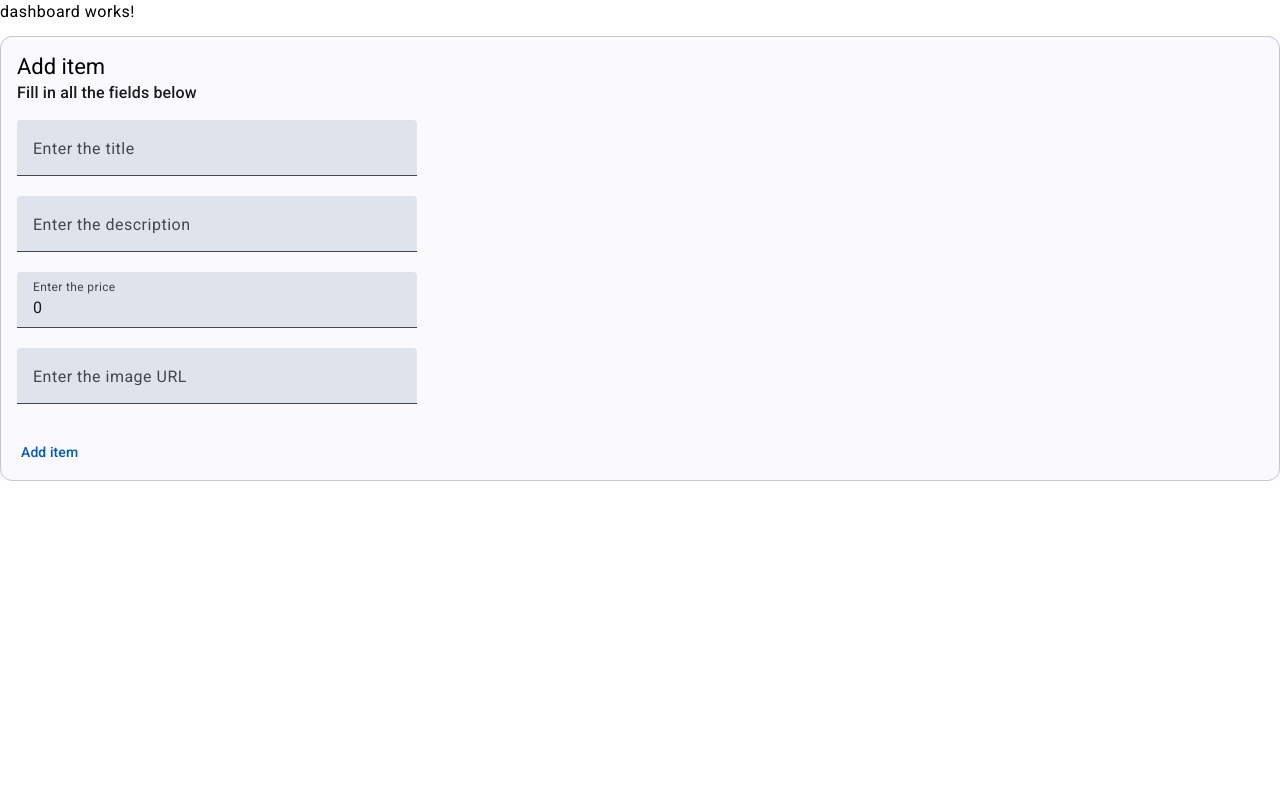
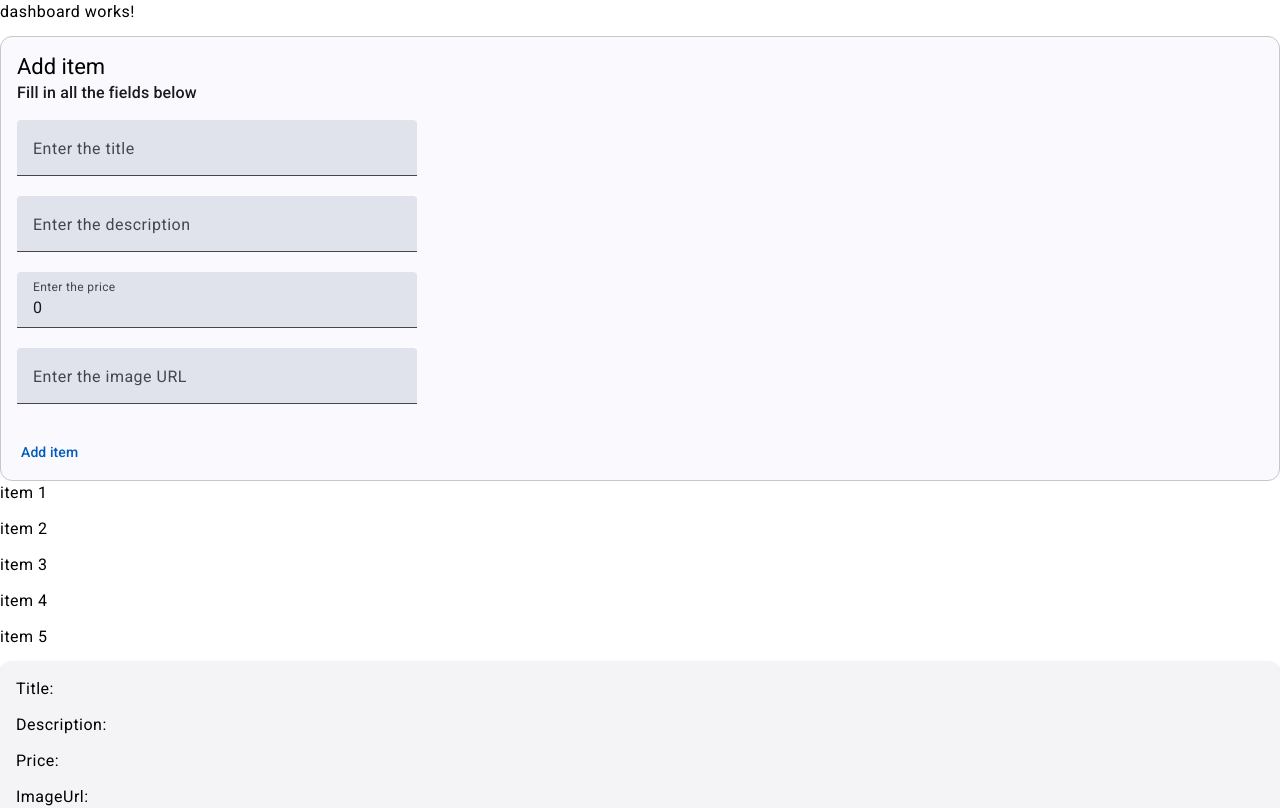
Before and after one commit to ancaditiu/onlineshop, an Angular app: page /dashboard in a window 1280 px wide. Shown: the top 808 px of the page. Built offline with nearby package versions, Linux system fonts and the light colour scheme.

Commit message:
added new component and connect up to API

```diff
--- a/src/app/add-edit-item/add-edit-item.component.css
+++ b/src/app/add-edit-item/add-edit-item.component.css
@@ -18,5 +18,6 @@
 
 /*prioritate stiluri: id, clasa, tip de element dar inainte de toate e inline-style - cel care se scrie direct in element in fisierul html */
 
-
+/*"ng generate service <nume fisier>" - comanda pt generare service */
+/*"ng generate component <nume componenta>" - comanda pt generare componenta angular */
 /*"!important" : are prioritatea cea mai mare daca e scris pe o proprietate in css*/
--- a/src/app/add-edit-item/add-edit-item.component.ts
+++ b/src/app/add-edit-item/add-edit-item.component.ts
@@ -5,9 +5,10 @@ import {MatFormField, MatFormFieldModule} from "@angular/material/form-field";
 import {MatIconModule} from "@angular/material/icon";
 import {FormsModule} from "@angular/forms";
 import {MatInputModule} from "@angular/material/input";
+import {ItemService} from "../item.service";
 
 @Component({
-  selector: 'app-add-edit-item', // il folosim pentru a apela componenta de angular: <app-add-edit-item> </app-add-edit-item>
+  selector: 'app-add-edit-item', // il folosim pentru a apela componenta de angular in celelalte : <app-add-edit-item> </app-add-edit-item>
   standalone: true,
   imports: [
     MatCardModule,
@@ -28,18 +29,35 @@ export class AddEditItemComponent {
   price: number=0;
   imageUrl: string ="";
 
+  constructor(private itemService: ItemService) {
+    // eu: dependency injection - ajuta sa nu mai cream obiectul - nu mai cream noi cu new - se creaza singur daca clasa (in cazul nostru item.service) are "injectable"
+    // trainer: dependency injection - ne ajuta injectam obiecte in constructori
+    // angular se va ocupa de initializarea lor ( corespondent Bean din Java Spring)
+  }
+
   // in typescript intai scriem numele si apoi tipul variabilei si apoi valoarea
   // in typescript variabilele pot fi initializate direct cu valoare, fara tip, si se atribuie tipul in functie de valoare
   // value = "";
   // value = 1;
   // value = 'salut'; // in typescript string se scrie si intre ' ' nu doar intre " "
 
-  //metoda
+  // metoda
   showValue(){
     // console.log(this.value) // console.log e echivalent system.out.println din java
-    console.log(this.title)
-    console.log(this.description)
-    console.log(this.price)
-    console.log(this.imageUrl)
+    console.log(this.title);
+    console.log(this.description);
+    console.log(this.price);
+    console.log(this.imageUrl);
+
+    // this.itemService.displayinfo(); // ; in typescript e optional
+
+    let item={
+      title:this.title,
+      description:this.description,
+      price:this.price,
+      imageUrl: this.imageUrl
+    };
+
+    this.itemService.createItem(item);
   }
 }
--- a/src/app/app.config.ts
+++ b/src/app/app.config.ts
@@ -3,7 +3,8 @@ import { provideRouter } from '@angular/router';
 
 import { routes } from './app.routes';
 import { provideAnimationsAsync } from '@angular/platform-browser/animations/async';
+import {provideHttpClient} from "@angular/common/http";
 
 export const appConfig: ApplicationConfig = {
-  providers: [provideZoneChangeDetection({ eventCoalescing: true }), provideRouter(routes), provideAnimationsAsync()]
+  providers: [provideZoneChangeDetection({ eventCoalescing: true }), provideRouter(routes), provideAnimationsAsync(), provideHttpClient()] // se adauga provideHttpClient() ca angular sa stie ca avem nevoie de http, restul era default
 };
--- a/src/app/dashboard/dashboard.component.html
+++ b/src/app/dashboard/dashboard.component.html
@@ -1,4 +1,3 @@
 <p>dashboard works!</p>
-<app-add-edit-item>
-
-</app-add-edit-item>
+<app-add-edit-item></app-add-edit-item>
+<app-list-items></app-list-items>
--- a/src/app/dashboard/dashboard.component.ts
+++ b/src/app/dashboard/dashboard.component.ts
@@ -1,11 +1,13 @@
 import { Component } from '@angular/core';
 import {AddEditItemComponent} from "../add-edit-item/add-edit-item.component";
+import {ListItemsComponent} from "../list-items/list-items.component";
 
 @Component({
   selector: 'app-dashboard',
   standalone: true,
   imports: [
-    AddEditItemComponent
+    AddEditItemComponent,
+    ListItemsComponent
   ],
   templateUrl: './dashboard.component.html',
   styleUrl: './dashboard.component.css'
--- /dev/null
+++ b/src/app/item.service.ts
@@ -0,0 +1,44 @@
+import { Injectable } from '@angular/core';
+import {HttpClient} from "@angular/common/http";
+// daca avem o eroare nu se va afisa pagina de html - sa fim atenti la importuri
+@Injectable({
+  providedIn: 'root'
+})
+export class ItemService {
+
+  private apiUrl: string="https://api.codebyte-software.com:2323/api/items";
+
+  constructor(private httpClient: HttpClient) { } // browserul stie sa faca doar GET - avem nevoie de httpClient ca sa comunicam cu serverul
+  // displayinfo(): void {
+  //  console.log("This is a message");
+  // }
+
+
+  createItem(item: any){
+    let body = {
+      title: item.title,
+      description: item.description,
+      price: item.price,
+      imageUrl: item.imageUrl
+    };
+    this.httpClient.post(this.apiUrl,body).subscribe((response: any) => {
+      console.log(response);
+    })
+  }
+
+  readItems(){
+    this.httpClient.get(this.apiUrl).subscribe((response: any)=> {
+        console.log(response);
+    })
+  }
+
+  deleteItems(id: string){
+    // this.httpClient.delete(this.apiUrl + "/"+id).subscribe((response: any)=> {  // sau asa - concatenare java in paranteza la delete
+    this.httpClient.delete(`${this.apiUrl}/${id}`).subscribe((response: any)=> {
+      console.log(response);
+    })
+  }
+
+
+
+}
--- /dev/null
+++ b/src/app/list-items/list-items.component.html
@@ -0,0 +1,16 @@
+<div>
+  <p *ngFor="let item of itemsList"> <!-- asa se parcurge o lista in html -->
+<!--    interpolare de stringuri = modalitate de a afisa textul dintr o variabila si e valabil pt toate tipurile de date cand vrem sa afisam valoarea unei variabile in html -->
+    {{item}}
+  </p>
+</div>
+
+<!--mai jos este un template pentru datele pe care le vom primi-->
+<mat-card *ngFor="let item of itemsList">
+  <mat-card-content>
+    <p>Title: {{item.title}}</p>
+    <p>Description: {{item.description}}</p>
+    <p>Price: {{item.price}}</p>
+    <p>ImageUrl: {{item.imageUrl}}</p>
+  </mat-card-content>
+</mat-card>
--- /dev/null
+++ b/src/app/list-items/list-items.component.ts
@@ -0,0 +1,35 @@
+import { Component } from '@angular/core';
+import {ItemService} from "../item.service";
+import {NgForOf} from "@angular/common";
+import {MatCardModule} from "@angular/material/card";
+import {MatButtonModule} from "@angular/material/button";
+
+@Component({
+  selector: 'app-list-items',
+  standalone: true,
+  imports: [
+    NgForOf,
+    MatCardModule,
+    MatButtonModule
+  ],
+  templateUrl: './list-items.component.html',
+  styleUrl: './list-items.component.css'
+})
+export class ListItemsComponent {
+
+  // proprietatile sunt primele, ca si in java
+
+  itemsList: Array<any> = [];
+
+  constructor(private itemService: ItemService) {
+      this.itemsList.push("item 1");
+      this.itemsList.push("item 2");
+      this.itemsList.push("item 3");
+      this.itemsList.push("item 4");
+      this.itemsList.push("item 5");
+
+      console.log(this.itemsList);
+  }
+
+
+}
```
Also changed, not shown: src/app/list-items/list-items.component.css (added).
